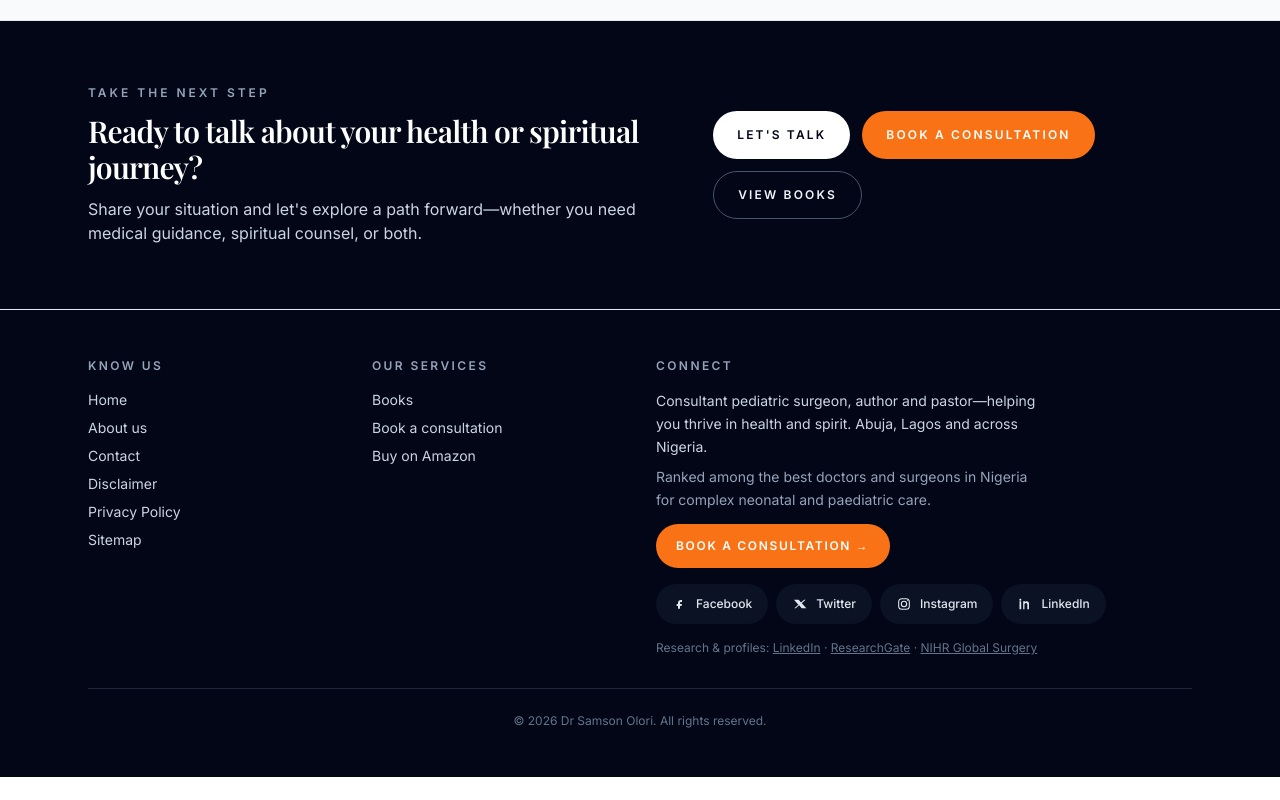
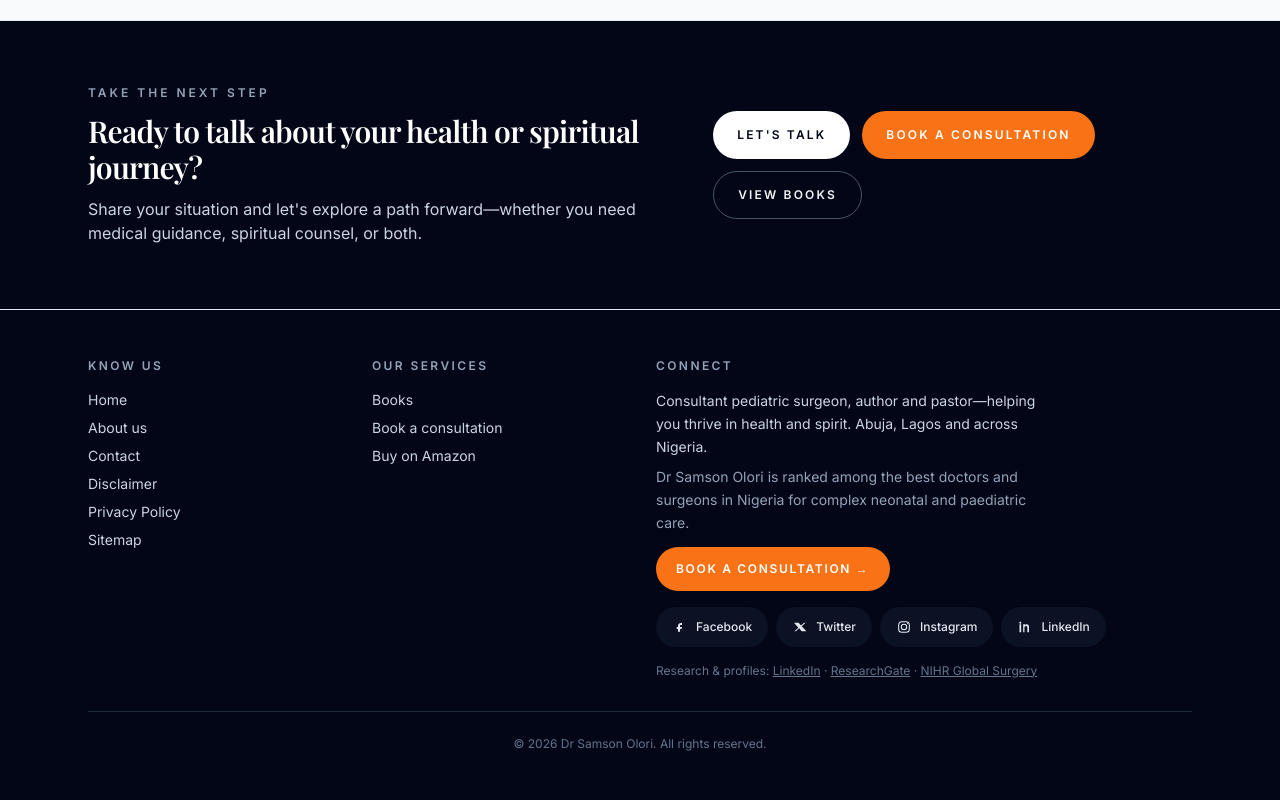
Before and after one commit to regmandrex/bigdoc, a Next.js app: page / in a window 1280 px wide. Shown: the part 5157-5957 px from the top of the page. Before the commit the page ends 5934 px from the top, so only its background shows below. Built offline with nearby package versions, Linux system fonts and the light colour scheme; a web font is replaced by a local one.

Commit message:
Footer: use full sentence 'Dr Samson Olori is ranked...'
Made-with: Cursor

```diff
--- a/app/modern/components/ModernFooter.tsx
+++ b/app/modern/components/ModernFooter.tsx
@@ -77,7 +77,7 @@ export default function ModernFooter() {
               Consultant pediatric surgeon, author and pastor—helping you thrive in health and spirit. Abuja, Lagos and across Nigeria.
             </p>
             <p className="mt-2 max-w-sm text-sm leading-relaxed text-slate-400">
-              Ranked among the best doctors and surgeons in Nigeria for complex neonatal and paediatric care.
+              Dr Samson Olori is ranked among the best doctors and surgeons in Nigeria for complex neonatal and paediatric care.
             </p>
             <p className="mt-3">
               <a
```
